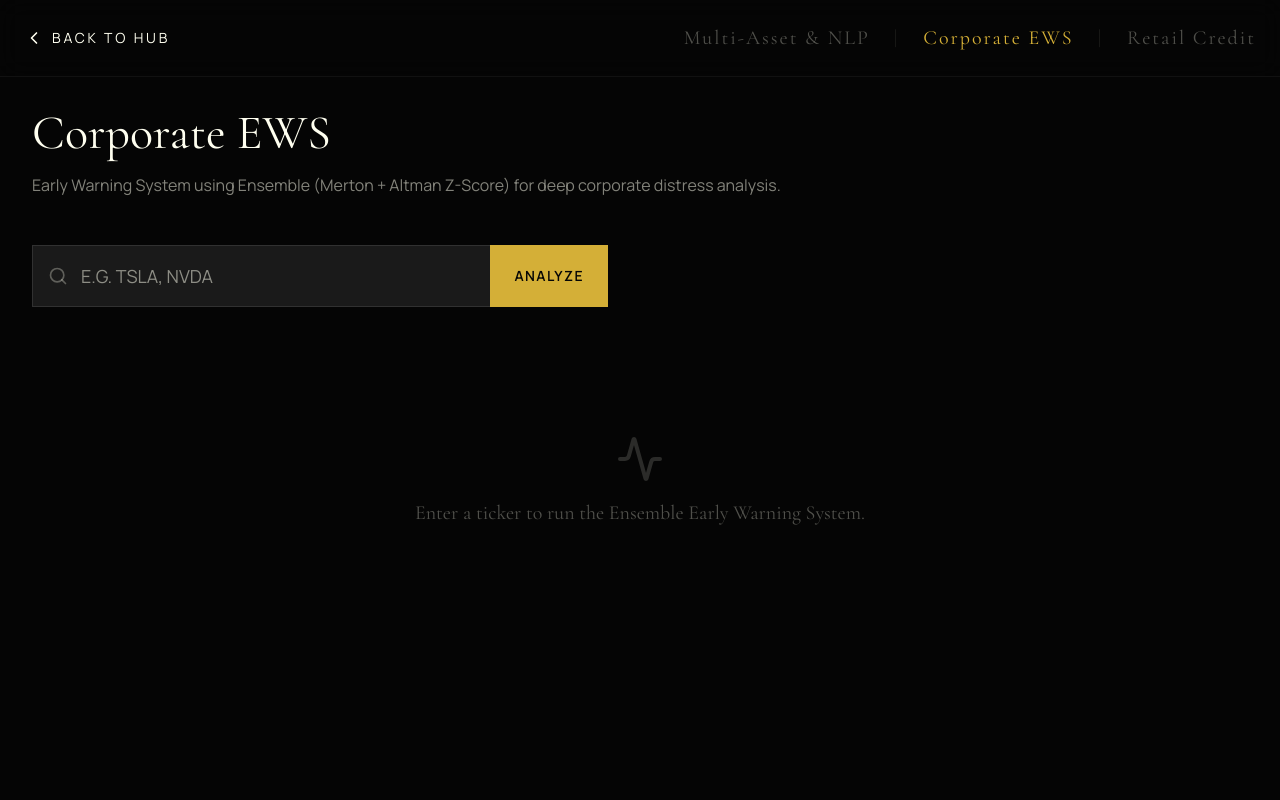
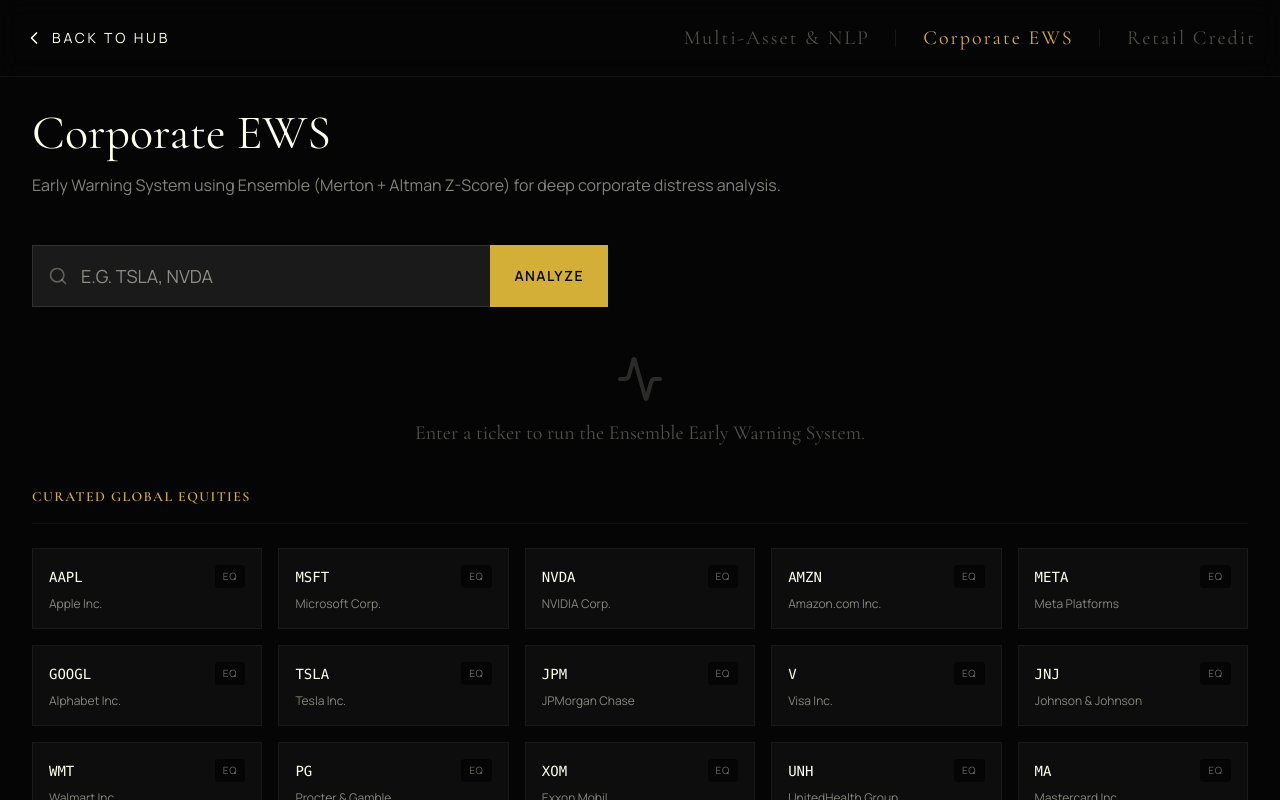
Before and after one commit to RSinha05/Credence-Merton, a React (Vite) app in the folder frontend/: page /dashboard in a window 1280 px wide. Both pictures are taken after a click on the button "Corporate EWS". Shown: the top 800 px of the page. Built offline with nearby package versions, Linux system fonts and the light colour scheme.

Commit message:
fix: Resolve JSON serialization issue and add Curated grid to Corporate tab

```diff
--- a/frontend/src/Dashboard.jsx
+++ b/frontend/src/Dashboard.jsx
@@ -64,10 +64,34 @@
 
   const renderCorporate = () => {
     if (!corporateResult) return (
-      <div className="flex flex-col items-center justify-center h-full text-ivory/30 pt-20">
-        <Activity size={48} className="mb-4 opacity-50" />
-        <p className="text-xl font-serif">Enter a ticker to run the Ensemble Early Warning System.</p>
-      </div>
+      <motion.div initial={{ opacity: 0 }} animate={{ opacity: 1 }} className="mt-8">
+        <div className="flex flex-col items-center justify-center text-ivory/30 pb-10">
+          <Activity size={48} className="mb-4 opacity-50" />
+          <p className="text-xl font-serif">Enter a ticker to run the Ensemble Early Warning System.</p>
+        </div>
+        <h3 className="text-sm font-bold uppercase tracking-widest text-gold mb-6 border-b border-white/5 pb-4">Curated Global Equities</h3>
+
+        <div className="grid grid-cols-2 md:grid-cols-4 lg:grid-cols-5 gap-4">
+          {ASSET_UNIVERSE.filter(a => a.type === 'EQUITY').map((asset) => (
+            <button
+              key={asset.ticker}
+              onClick={() => {
+                setCorporateTicker(asset.ticker);
+                setTimeout(() => {
+                  document.getElementById("corp-analyze-btn").click();
+                }, 50);
+              }}
+              className="text-left p-4 bg-onyx-900/40 border border-white/5 hover:border-gold/30 hover:bg-onyx-900 transition-all group"
+            >
+              <div className="flex justify-between items-center mb-2">
+                <span className="font-mono text-sm text-ivory group-hover:text-gold transition-colors">{asset.ticker}</span>
+                <span className="text-[10px] uppercase tracking-widest text-ivory/40 bg-onyx-950 px-2 py-1 rounded-sm">EQ</span>
+              </div>
+              <div className="text-xs text-ivory/50 truncate">{asset.name}</div>
+            </button>
+          ))}
+        </div>
+      </motion.div>
     );
 
     const { merton, altman, ensemble } = corporateResult;
@@ -326,6 +350,7 @@
                     onChange={(e) => setCorporateTicker(e.target.value)}
                   />
                   <button
+                    id="corp-analyze-btn"
                     type="submit"
                     disabled={corporateLoading}
                     className="absolute inset-y-0 right-0 px-6 bg-gold text-onyx-950 font-bold uppercase tracking-widest text-sm hover:bg-white transition-colors disabled:opacity-50"
```
Also changed, not shown: 1 other file (tests, documents, lock files or other folders).
